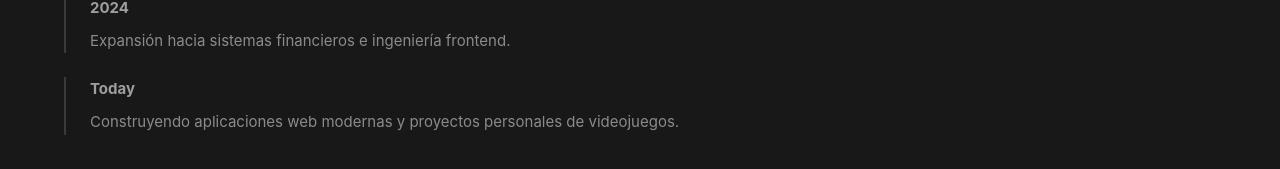
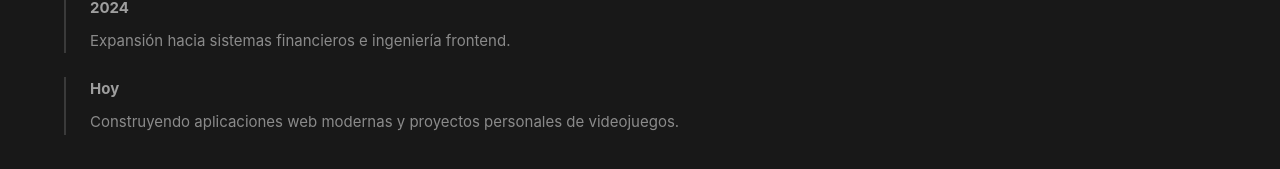
Before and after one commit to GoDie910/personal-website, a Vue app: page /about in a window 1280 px wide. Shown: the part 2511-2680 px from the top of the page. Built offline with nearby package versions, Linux system fonts and the light colour scheme.

Commit message:
About Me: Journey: translations

```diff
--- a/src/components/about-me/JourneySection.vue
+++ b/src/components/about-me/JourneySection.vue
@@ -4,31 +4,29 @@
     :title="t('about-me.journey.title')"
   >
     <div class="timeline">
-      <div class="timeline-item">
-        <span class="timeline-year">2022</span>
-        <p>{{ t('about-me.journey.items["2022"]') }}</p>
-      </div>
-      <div class="timeline-item">
-        <span class="timeline-year">2023</span>
-        <p>{{ t('about-me.journey.items["2023"]') }}</p>
-      </div>
-      <div class="timeline-item">
-        <span class="timeline-year">2024</span>
-        <p>{{ t('about-me.journey.items["2024"]') }}</p>
-      </div>
-      <div class="timeline-item">
-        <span class="timeline-year">Today</span>
-        <p>{{ t('about-me.journey.items.today') }}</p>
+      <div
+        v-for="item in journeyItems"
+        :key="item.year"
+        class="timeline-item"
+      >
+        <span class="timeline-year">{{ item.year }}</span>
+        <p>{{ item.description }}</p>
       </div>
     </div>
   </SectionBlock>
 </template>
 
 <script setup lang="ts">
+  import { computed } from 'vue'
   import { useI18n } from 'vue-i18n'
   import SectionBlock from './SectionBlock.vue'
 
-  const { t } = useI18n()
+  const { t, tm } = useI18n()
+
+  const journeyItems = computed(() => tm('about-me.journey.items') as {
+    year: string
+    description: string
+  }[])
 </script>
 
 <style lang="css" scoped>
--- a/src/translations/en/about-me.ts
+++ b/src/translations/en/about-me.ts
@@ -72,11 +72,23 @@ export default {
   journey: {
     label: 'JOURNEY',
     title: 'Career highlights.',
-    items: {
-      '2022': 'Started professional software development.',
-      '2023': 'Worked on healthcare and business platforms.',
-      '2024': 'Expanded into financial systems and frontend engineering.',
-      today: 'Building modern web applications and personal game projects.',
-    },
+    items: [
+      {
+        year: '2022',
+        description: 'Started professional software development.',
+      },
+      {
+        year: '2023',
+        description: 'Worked on healthcare and business platforms.',
+      },
+      {
+        year: '2024',
+        description: 'Expanded into financial systems and frontend engineering.',
+      },
+      {
+        year: 'Today',
+        description: 'Building modern web applications and personal game projects.',
+      },
+    ],
   },
 }
--- a/src/translations/es/about-me.ts
+++ b/src/translations/es/about-me.ts
@@ -71,11 +71,24 @@ export default {
   journey: {
     label: 'TRAYECTORIA',
     title: 'Hitos profesionales.',
-    items: {
-      '2022': 'Inicio del desarrollo profesional de software.',
-      '2023': 'Trabajo en plataformas de salud y negocios.',
-      '2024': 'Expansión hacia sistemas financieros e ingeniería frontend.',
-      today: 'Construyendo aplicaciones web modernas y proyectos personales de videojuegos.',
-    },
+    items: [
+      {
+        year: '2022',
+        description: 'Inicio del desarrollo profesional de software.',
+      },
+      {
+        year: '2023',
+        description: 'Trabajo en plataformas de salud y negocios.',
+      },
+      {
+        year: '2024',
+        description: 'Expansión hacia sistemas financieros e ingeniería frontend.',
+      },
+      {
+        year: 'Hoy',
+        description:
+          'Construyendo aplicaciones web modernas y proyectos personales de videojuegos.',
+      },
+    ],
   },
 }
--- a/src/translations/pt/about-me.ts
+++ b/src/translations/pt/about-me.ts
@@ -72,11 +72,23 @@ export default {
   journey: {
     label: 'JORNADA',
     title: 'Marcos da carreira.',
-    items: {
-      '2022': 'Início do desenvolvimento profissional de software.',
-      '2023': 'Trabalho em plataformas de saúde e negócios.',
-      '2024': 'Expansão para sistemas financeiros e engenharia frontend.',
-      today: 'Construindo aplicações web modernas e projetos pessoais de jogos.',
-    },
+    items: [
+      {
+        year: '2022',
+        description: 'Início do desenvolvimento profissional de software.',
+      },
+      {
+        year: '2023',
+        description: 'Trabalho em plataformas de saúde e negócios.',
+      },
+      {
+        year: '2024',
+        description: 'Expansão para sistemas financeiros e engenharia frontend.',
+      },
+      {
+        year: 'Hoje',
+        description: 'Construindo aplicações web modernas e projetos pessoais de jogos.',
+      },
+    ],
   },
 }
```
